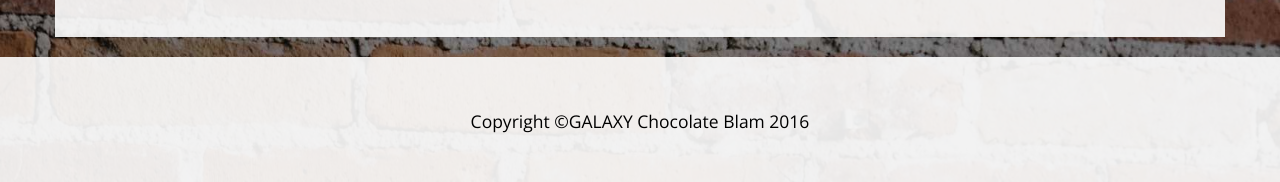
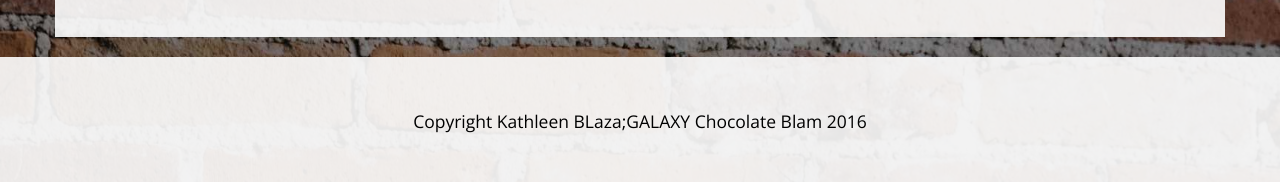
Before and after one commit to kathleenblaza/BusinessCasual, a plain HTML site: page index.html in a window 1280 px wide. Shown: the part 3221-3403 px from the top of the page. Drawn offline with nearby package versions, Linux system fonts and the light colour scheme.

Commit message:
Update index.html

```diff
--- a/index.html
+++ b/index.html
@@ -163,7 +163,7 @@ melt in your mouth.     </p>
         <div class="container">
             <div class="row">
                 <div class="col-lg-12 text-center">
-                    <p>Copyright &copy;GALAXY Chocolate Blam 2016</p>
+                    <p>Copyright Kathleen BLaza;GALAXY Chocolate Blam 2016</p>
                 </div>
             </div>
         </div>
```
